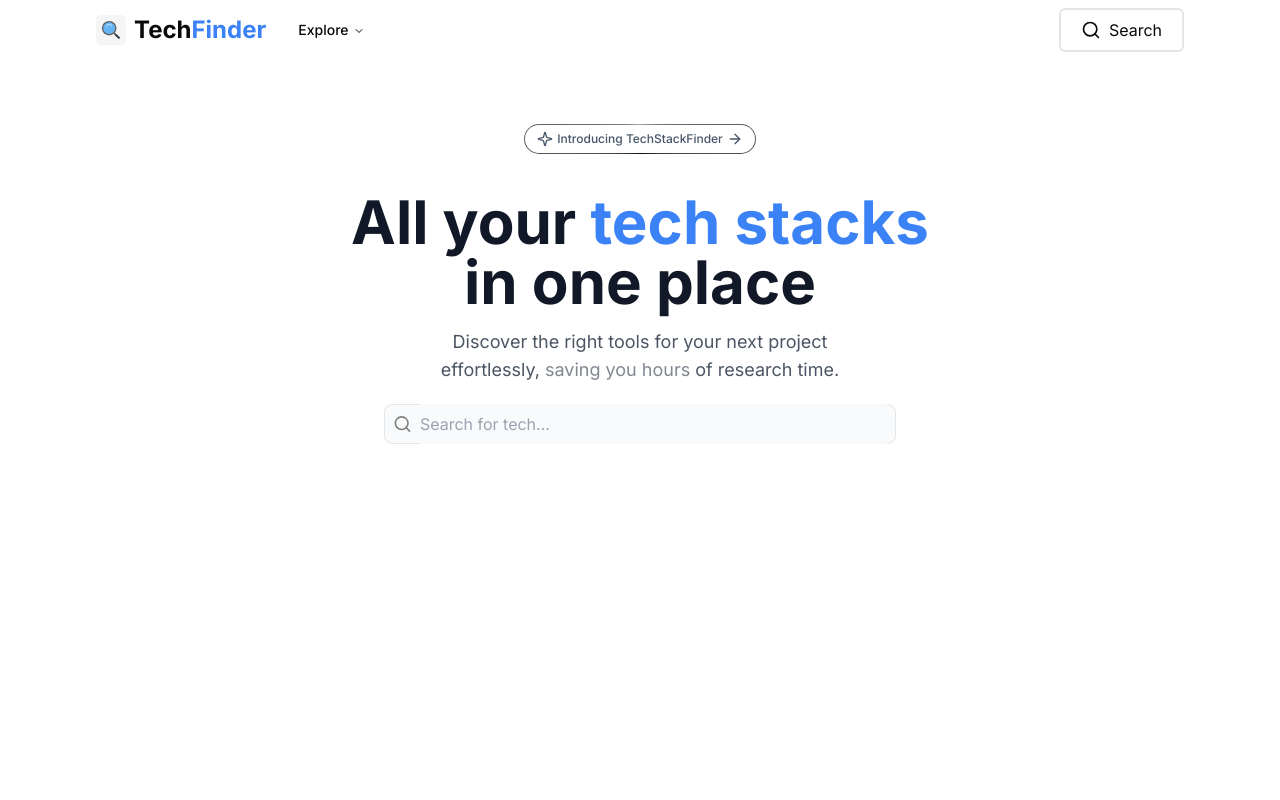
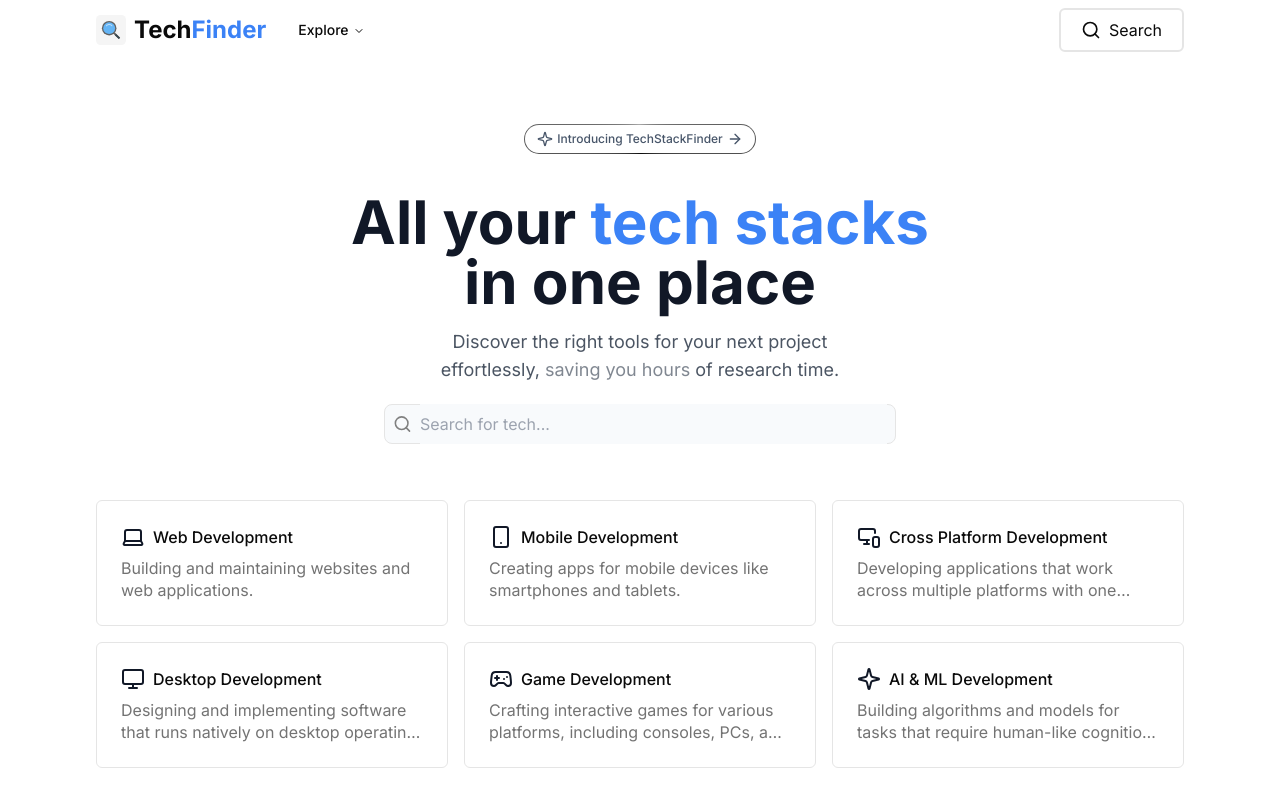
Before and after one commit to MohdFahad1/Tech-Finder, a Next.js app: page / in a window 1280 px wide. Built offline with nearby package versions, Linux system fonts and the light colour scheme.

Commit message:
feat: Added categories section

```diff
--- a/src/app/page.js
+++ b/src/app/page.js
@@ -1,3 +1,4 @@
+import Categories from "@/components/categories";
 import Header from "@/components/Header";
 import Hero from "@/components/Hero";
 import Image from "next/image";
@@ -111,9 +112,10 @@
     //     </a>
     //   </div>
     // </main>
-    <>
+    <div className="px-24">
       <Header />
       <Hero />
-    </>
+      <Categories />
+    </div>
   );
 }
--- a/src/components/Header.jsx
+++ b/src/components/Header.jsx
@@ -19,7 +19,7 @@
 function Header() {
   const [open, setOpen] = useState(false);
   return (
-    <nav className="px-24 py-2">
+    <nav className="py-2">
       <SearchDialog open={open} setOpen={setOpen} />
       <div className="flex items-center justify-between">
         <div className="flex items-center">
--- /dev/null
+++ b/src/components/categories.jsx
@@ -0,0 +1,35 @@
+import React from "react";
+import { getCategories } from "@/lib/categories";
+import Link from "next/link";
+
+const Categories = () => {
+  const allCategories = getCategories();
+  return (
+    <div className="grid sm:grid-cols-2  lg:grid-cols-3 gap-4 mt-14">
+      {allCategories.map((category, idx) => {
+        const icon = category.icon;
+        const name = category.name;
+        const description = category.description;
+        const path = category.path;
+        return (
+          <Link
+            key={idx}
+            href={path}
+            className="flex flex-col border rounded-md p-6 space-y-2 hover:border-gray-600 duration-200"
+          >
+            <div className="flex flex-row space-x-2 items-center">
+              {icon}
+              <span className="text-md font-medium leading-none">{name}</span>
+            </div>
+
+            <p className="line-clamp-2 text-md leading-snug text-muted-foreground">
+              {description}
+            </p>
+          </Link>
+        );
+      })}
+    </div>
+  );
+};
+
+export default Categories;
--- /dev/null
+++ b/src/data/ai-ml-development.jsx
@@ -0,0 +1,9 @@
+import { Sparkle } from "lucide-react";
+
+export const categoryData = {
+  name: "AI & ML Development",
+  description:
+    "Building algorithms and models for tasks that require human-like cognition and learning.",
+  icon: <Sparkle className="w-6 h-6  text-gray-900" />,
+  path: "/browse/ai-ml-development",
+};
--- /dev/null
+++ b/src/data/cross-platform-development.jsx
@@ -0,0 +1,9 @@
+import { MonitorSmartphone } from "lucide-react";
+
+export const categoryData = {
+  name: "Cross Platform Development",
+  description:
+    "Developing applications that work across multiple platforms with one codebase.",
+  icon: <MonitorSmartphone className="w-6 h-6  text-gray-900" />,
+  path: "/browse/cross-platform",
+};
--- /dev/null
+++ b/src/data/desktop-development.jsx
@@ -0,0 +1,9 @@
+import { Monitor } from "lucide-react";
+
+export const categoryData = {
+  name: "Desktop Development",
+  description:
+    "Designing and implementing software that runs natively on desktop operating systems.",
+  icon: <Monitor className="w-6 h-6  text-gray-900" />,
+  path: "/browse/desktop-development",
+};
--- /dev/null
+++ b/src/data/game-development.jsx
@@ -0,0 +1,9 @@
+import { Gamepad2 } from "lucide-react";
+
+export const categoryData = {
+  name: "Game Development",
+  description:
+    "Crafting interactive games for various platforms, including consoles, PCs, and mobile.",
+  icon: <Gamepad2 className="w-6 h-6  text-gray-900" />,
+  path: "/browse/game-development",
+};
--- /dev/null
+++ b/src/data/mobile-development.jsx
@@ -0,0 +1,8 @@
+import { Smartphone } from "lucide-react";
+
+export const categoryData = {
+  name: "Mobile Development",
+  description: "Creating apps for mobile devices like smartphones and tablets.",
+  icon: <Smartphone className="w-6 h-6  text-gray-900" />,
+  path: "/browse/mobile",
+};
--- /dev/null
+++ b/src/data/wev-development.jsx
@@ -0,0 +1,8 @@
+import { Laptop } from "lucide-react";
+
+export const categoryData = {
+  name: "Web Development",
+  description: "Building and maintaining websites and web applications.",
+  icon: <Laptop className="w-6 h-6  text-gray-900" />,
+  path: "/browse/web",
+};
--- /dev/null
+++ b/src/lib/categories.jsx
@@ -0,0 +1,19 @@
+import { categoryData as catData7 } from "@/data/ai-ml-development";
+import { categoryData as catData3 } from "@/data/cross-platform-development";
+import { categoryData as catData4 } from "@/data/desktop-development";
+import { categoryData as catData5 } from "@/data/game-development";
+import { categoryData as catData2 } from "@/data/mobile-development";
+import { categoryData as catData1 } from "@/data/wev-development";
+
+export function getCategories() {
+  const data = {
+    catData1,
+    catData2,
+    catData3,
+    catData4,
+    catData5,
+    catData7,
+  };
+  const output = Object.values(data);
+  return output;
+}
```
